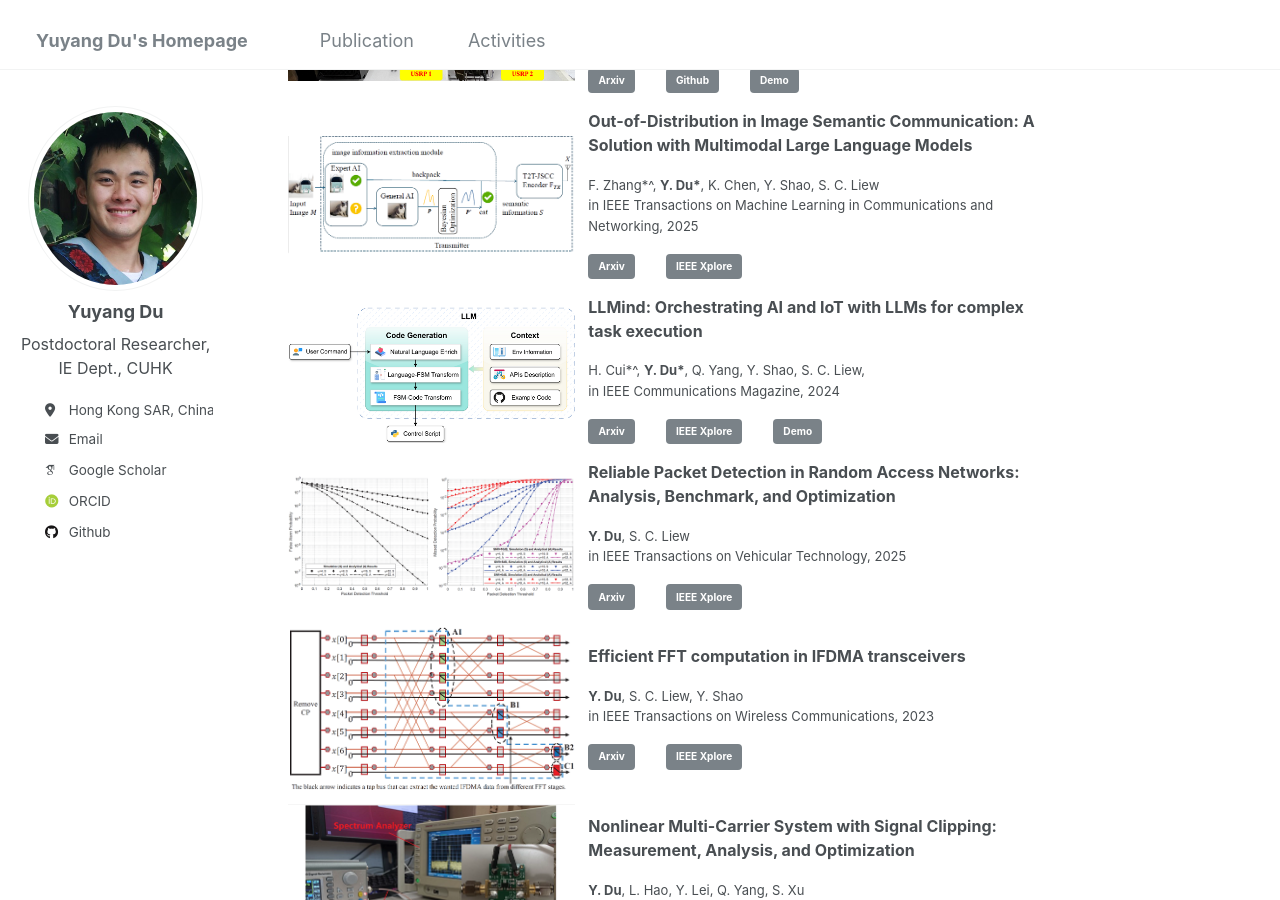
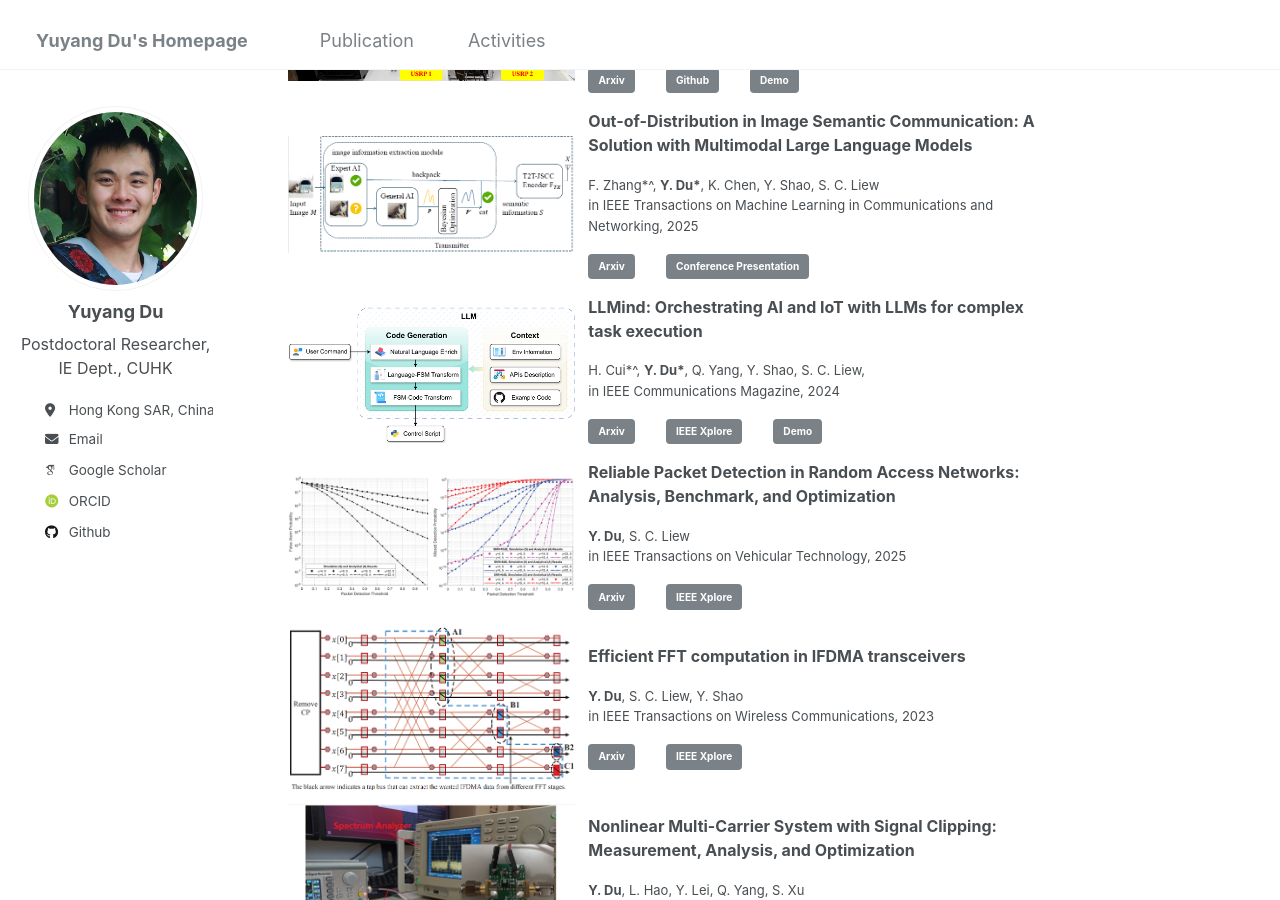
Before and after one commit to yuyangdu01/yuyangdu01.github.io, a Jekyll site: the page built from _pages/about.md, in a window 1280 px wide and 900 px high, scrolled down 1068 px. Built offline with Jekyll 4.4.1, drawn with Linux system fonts in a browser that asks for light colours; some web fonts are replaced.

Commit message:
Update about.md

```diff
--- a/_pages/about.md
+++ b/_pages/about.md
@@ -67,7 +67,7 @@ Selected Publications <font size=3></font>
     <p class="pub-p"><font size=3><b>Out-of-Distribution in Image Semantic Communication: A Solution with Multimodal Large Language Models</b></font></p>
     <p class="pub-p"><font size=2>F. Zhang*^, <b>Y. Du*</b>, K. Chen, Y. Shao, S. C. Liew <br>in IEEE Transactions on Machine Learning in Communications and Networking, 2025</font></p>
     <a class="btn btn-primary" role="button" href="https://arxiv.org/pdf/2407.15335" target="_blank" style="text-decoration: none;">Arxiv</a>&emsp;&emsp;
-    <a class="btn btn-primary" role="button" href="https://ieeexplore.ieee.org/document/10778295" target="_blank" style="text-decoration: none;">IEEE Xplore</a>&emsp;&emsp;
+    <a class="btn btn-primary" role="button" href="https://ieeexplore.ieee.org/document/10778295" target="_blank" style="text-decoration: none;">Conference Presentation</a>&emsp;&emsp;
   </div>
   </td></tr>
 
```
